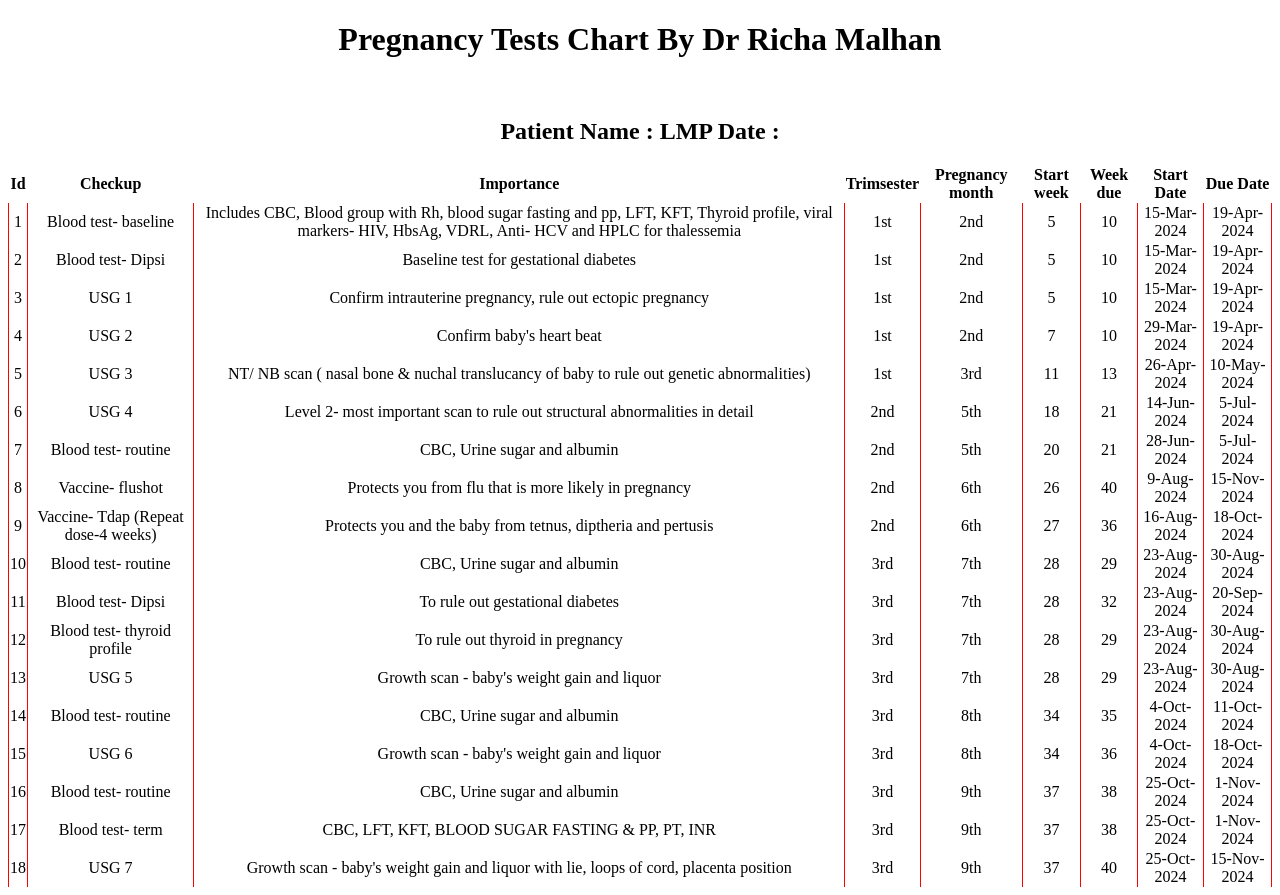
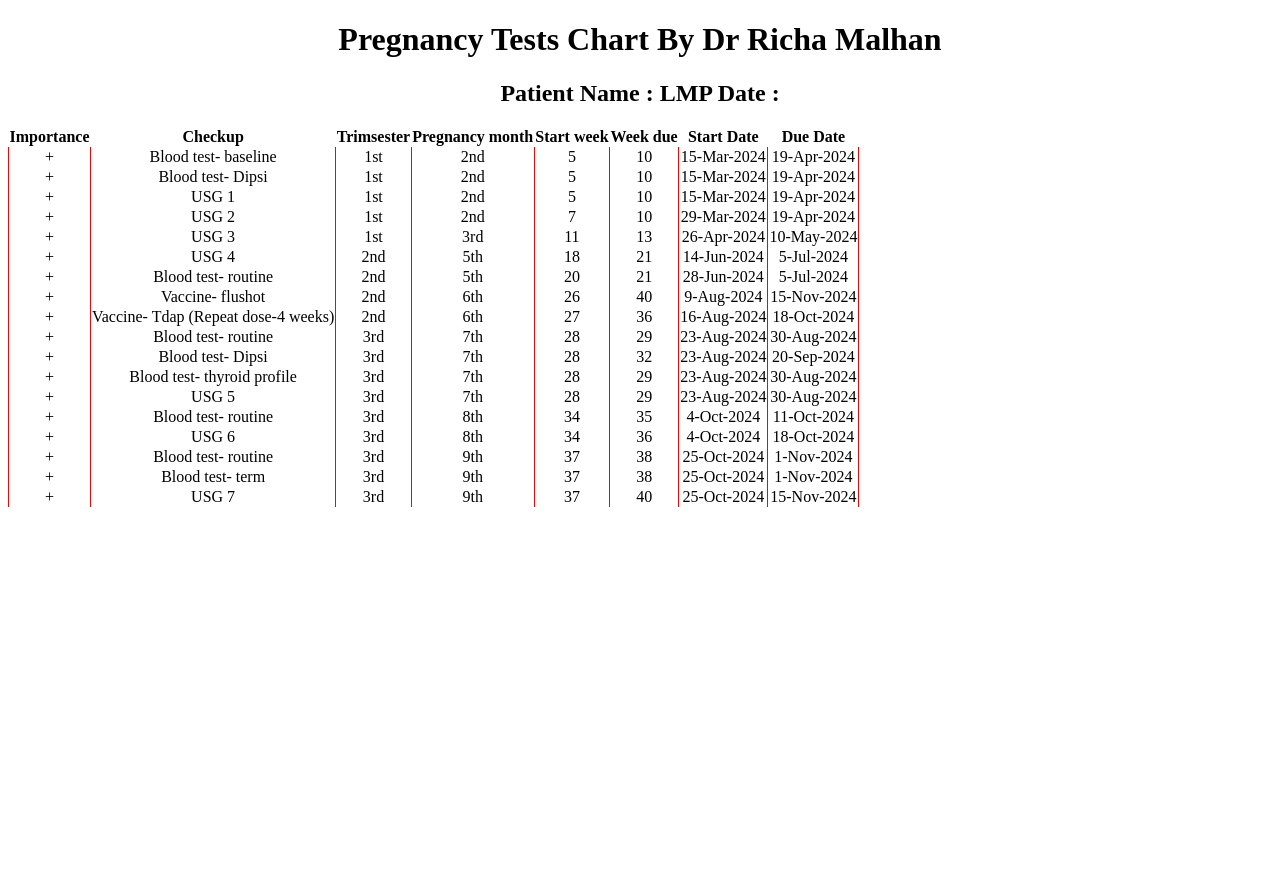
Before and after one commit to puneetkaura/pwabasic, a React (Create React App) app: page / in a window 1280 px wide. After the commit the page ends 800 px from the top, so only its background shows below. Built offline with nearby package versions, Linux system fonts and the light colour scheme; the HTML template or start-up script is replaced by a standard one.

Commit message:
add accordian

```diff
--- a/src/App.js
+++ b/src/App.js
@@ -1,9 +1,8 @@
 import './App.css';
 import DATA from './data';
-
+import React, { useState } from 'react';
+import Accordion from './accordian'
 import { useSearchParams } from "react-router-dom";
-
-
 
 function App() {
   const [searchParams] = useSearchParams();
@@ -13,20 +12,17 @@ function App() {
     <div className="App">
       <div class="h-full w-full bg-blue-500 w-1/2 p-2 mx-auto text-center border">
 
-        <><h1 class="text-4xl text-center text-white 	height: 1px;">Pregnancy Tests Chart By Dr Richa Malhan</h1><br/>
+        <><h1 class="text-2xl text-center text-white ">Pregnancy Tests Chart By Dr Richa Malhan</h1>
 
-        <div className='	flex-direction: column-reverse;'><h2 class="text-2xl">
-          <span className='text-white text-2xl'> Patient Name : {name}   LMP Date : {lmpDate} </span> </h2> </div>
+          <div className='	flex-direction: column-reverse;'><h2 class="text-1xl">
+            <span className='text-white text-1xl'> Patient Name : {name}   LMP Date : {lmpDate} </span> </h2> </div>
         </>
-
-
       </div>
       <table>
         <thead class="h-full w-full bg-teal-400 w-1/2 p-4 mx-auto text-center text-pink-700 border">
           <tr class="bg-white">
-             <th>Id</th>
+            <th>Importance</th>
             <th>Checkup</th>
-              <th>Importance</th>
             <th>Trimsester</th>
             <th>Pregnancy month</th>
             <th>Start week</th>
@@ -38,13 +34,14 @@ function App() {
 
         <tbody>
           {
+            //  DATA.filter(item => item.StartDate > lmpDate).map((item)=>(
+            DATA.map((item) => (
 
-      //  DATA.filter(item => item.StartDate > lmpDate).map((item)=>(
-        DATA.map((item)=>(
-        <tr class="even:bg-gray-100 odd:bg-white">
-        <td className='text-pink-700 text-3xl'>{item["Id"]}</td>
+              <tr className="even:bg-gray-100 odd:bg-white accordion">
+
+                <td className='text-pink-700 text-1xl'>
+                <Accordion  Importance={item["Importance"]} /></td>
                 <td>{item["Checkup"]}</td>
-        <td>{item["Importance"]}</td>
                 <td>{item["Trimsester"]}</td>
                 <td>{item["Pregnancymonth"]}</td>
                 <td>{item["Startweek"]}</td>
--- /dev/null
+++ b/src/accordian.jsx
@@ -0,0 +1,17 @@
+import React, { useState } from 'react';
+
+const Accordion = ({Importance }) => {
+    const [isActive, setIsActive] = useState(false);
+
+    return (
+      <div className="accordion-item">
+        <div className="accordion-title" onClick={() => setIsActive(!isActive)}>
+          {/* <div>{Id}</div> */}
+          <div className='text-3xl'>{isActive ? '-' : '+'}</div>
+        </div>
+        {isActive && <div className="accordion-content">{Importance}</div>}
+      </div>
+    );
+  };
+
+  export default Accordion;
```
Lines whose indentation alone changed are shown as unchanged.
